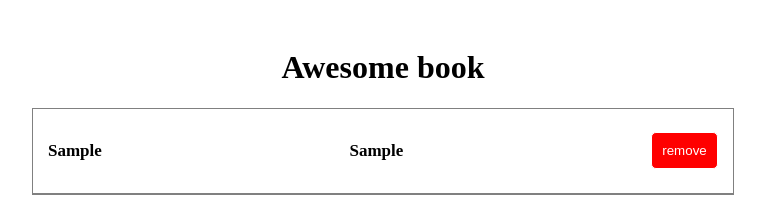
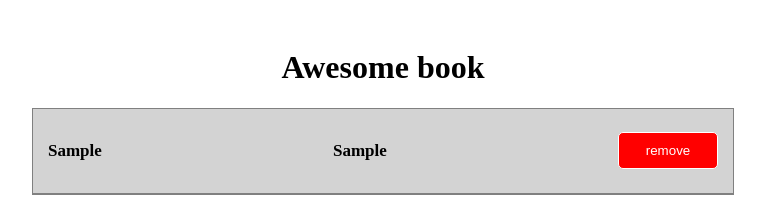
Before and after one commit to tamana-Balkhi/Awesome-books, a website with bundled scripts: page index.html in a window 1280 px wide. Both pictures are taken after typing "Sample", "Sample" into the empty fields and a click on the button "add". Shown: the top 212 px of the page, without its empty margins (257-1022 px from the left). Built offline with nearby package versions, Linux system fonts and the light colour scheme.

Commit message:
Solve issues in css, add background color to the nth child

```diff
--- a/css/style.css
+++ b/css/style.css
@@ -13,6 +13,10 @@ main {
   display: flex;
   justify-content: center;
   flex-direction: column;
+}
+
+.books-container > :nth-child(odd) {
+  background-color: lightgray;
 }
 
 .bookdiv {
@@ -31,8 +35,7 @@ main {
 }
 
 .remove {
-  max-width: 10%;
-  width: 33%;
+  width: 100px;
   padding: 10px;
   background-color: red;
   color: #fff;
@@ -61,7 +64,7 @@ input:hover {
 }
 
 #addBtn {
-  width: 10%;
+  width: 100px;
   padding: 5px;
   margin: auto;
   color: #fff;
```
